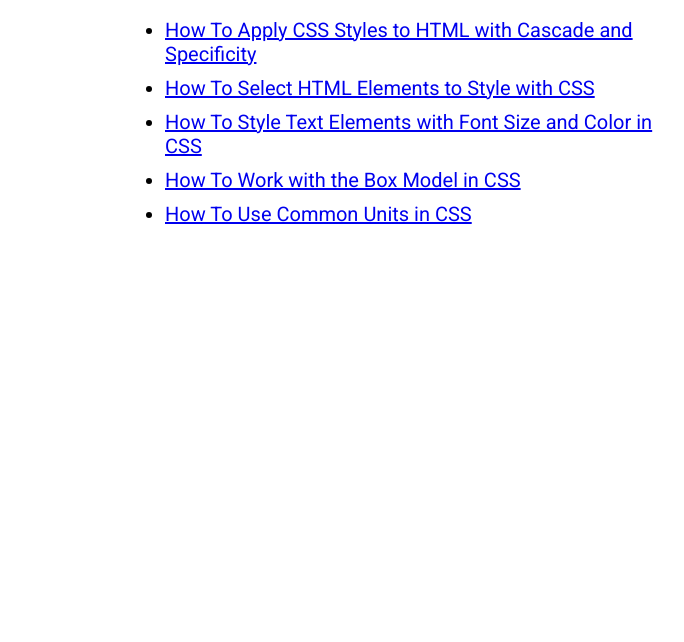
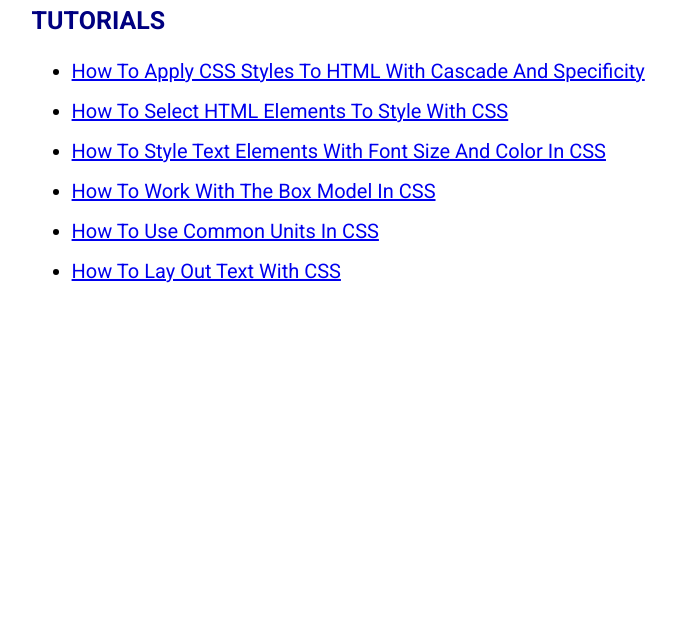
Before and after one commit to theogainey/project-Zastrow, a plain HTML site: page index.html in a window 1280 px wide. Shown: the part 158-800 px from the top of the page, without its empty margins (245-929 px from the left). Drawn offline with Linux system fonts and the light colour scheme.

Commit message:
feat: style homepage
add styles from tutorial 6

On branch tutorial6
 Changes to be committed:
	modified:   index.html
	modified:   styles.css

```diff
--- a/index.html
+++ b/index.html
@@ -16,6 +16,7 @@
         <li><a href="./tutorials/style-text-elements">How To Style Text Elements with Font Size and Color in CSS</a></li>
         <li><a href="./tutorials/css-box-model">How To Work with the Box Model in CSS</a></li>
         <li><a href="./tutorials/css-common-units">How To Use Common Units in CSS</a></li>
+        <li><a href="./tutorials/css-text-layout">how to lay out text with CSS</a></li>
       </ul>
     </div>
   </body>
--- a/styles.css
+++ b/styles.css
@@ -1,37 +1,41 @@
-* {
-	box-sizing: border-box;
-}
 :root{
 	font-size: 20px;
 }
 
 body {
-  font-family: "Roboto", sans-serif;
+  font: 1rem/1.5 "Roboto", sans-serif;
 }
 div {
+  box-sizing: border-box;
   padding: 30px 30px;
 	width: 80%;
-	max-width: 30rem;
+  max-width: 70ch;
 	margin: 20px auto 60px;
 }
 
 li{
-  margin: 10px 0px;
+  margin: 0.5rem auto;
 	font-size: 1rem;
+  text-transform: capitalize;
 }
+
 h1,
 h2 {
   font-weight: 700;
   color: navy;
+  margin-top: 2rem;
+  line-height: 1.15;
 }
 
 h1 {
   font-size: 1.5rem;
+  text-align: center;
 }
 
 
 h2{
   font-size: 1.25rem;
+  text-transform: uppercase;
 }
 
 ul li {
```
